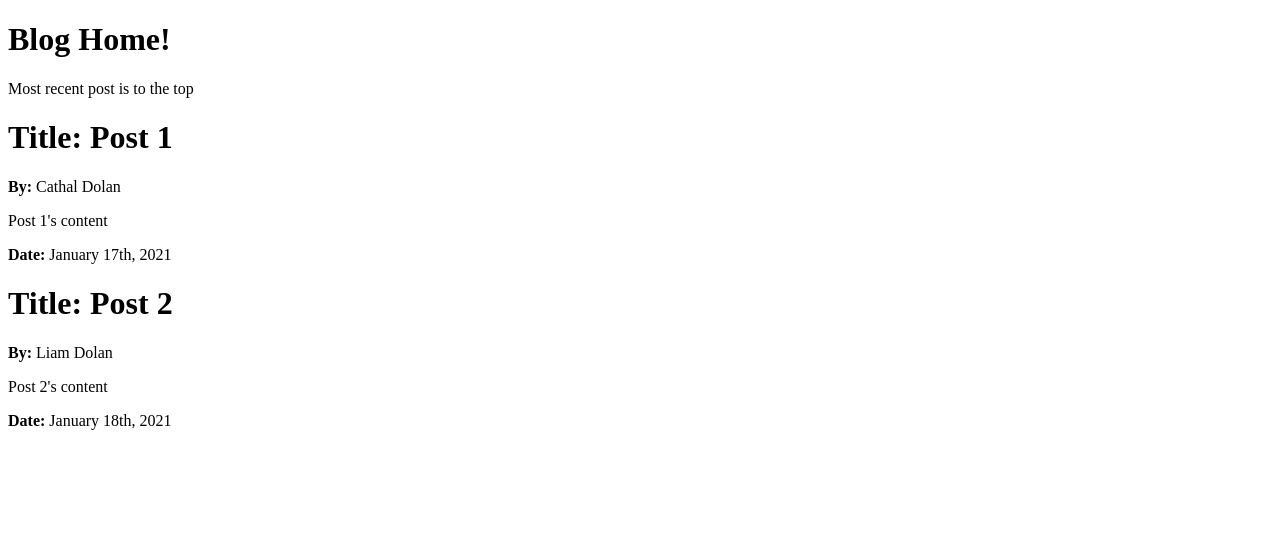
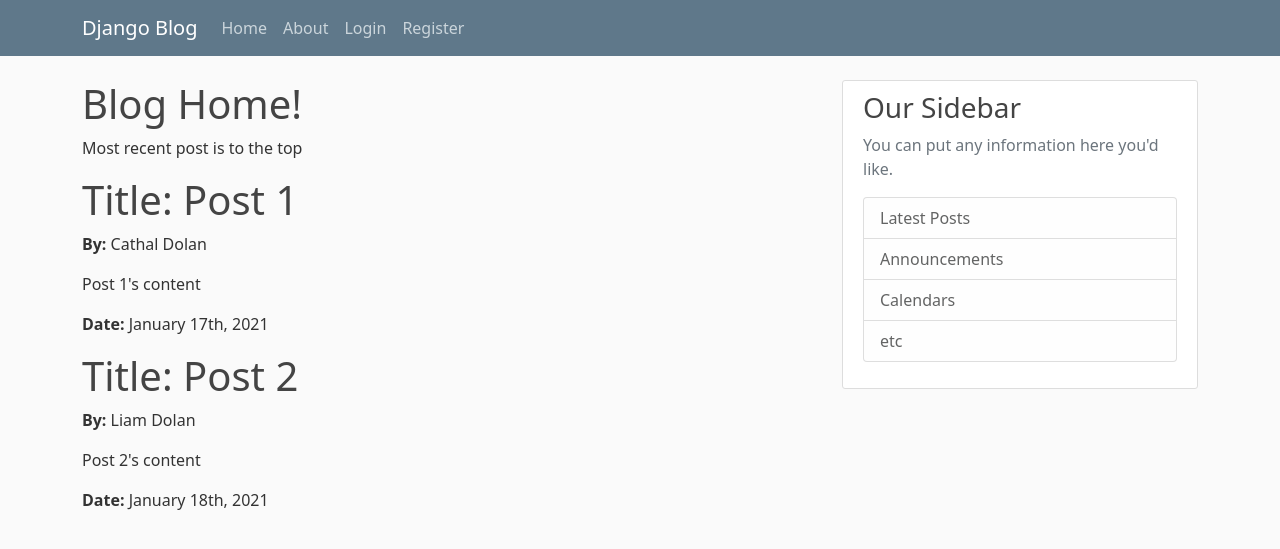
Before and after one commit to CathalDolan/corey_django_blog, a Django app: page /blog/ in a window 1280 px wide. Shown: the top 549 px of the page. Run offline with Django 3.2, Linux system fonts and the light colour scheme; some libraries are stand-ins or nearby versions.

Commit message:
Navbar and css added. Taken as snippets from https://github.com/CoreyMSchafer/code_snippets/tree/master/Django_Blog

```diff
--- /dev/null
+++ b/coreys_django_blog/blog/static/blog/main.css
@@ -0,0 +1,84 @@
+body {
+  background: #fafafa;
+  color: #333333;
+  margin-top: 5rem;
+}
+
+h1, h2, h3, h4, h5, h6 {
+  color: #444444;
+}
+
+ul {
+  margin: 0;
+}
+
+.bg-steel {
+  background-color: #5f788a;
+}
+
+.site-header .navbar-nav .nav-link {
+  color: #cbd5db;
+}
+
+.site-header .navbar-nav .nav-link:hover {
+  color: #ffffff;
+}
+
+.site-header .navbar-nav .nav-link.active {
+  font-weight: 500;
+}
+
+.content-section {
+  background: #ffffff;
+  padding: 10px 20px;
+  border: 1px solid #dddddd;
+  border-radius: 3px;
+  margin-bottom: 20px;
+}
+
+.article-title {
+  color: #444444;
+}
+
+a.article-title:hover {
+  color: #428bca;
+  text-decoration: none;
+}
+
+.article-content {
+  white-space: pre-line;
+}
+
+.article-img {
+  height: 65px;
+  width: 65px;
+  margin-right: 16px;
+}
+
+.article-metadata {
+  padding-bottom: 1px;
+  margin-bottom: 4px;
+  border-bottom: 1px solid #e3e3e3
+}
+
+.article-metadata a:hover {
+  color: #333;
+  text-decoration: none;
+}
+
+.article-svg {
+  width: 25px;
+  height: 25px;
+  vertical-align: middle;
+}
+
+.account-img {
+  height: 125px;
+  width: 125px;
+  margin-right: 20px;
+  margin-bottom: 16px;
+}
+
+.account-heading {
+  font-size: 2.5rem;
+}
--- a/coreys_django_blog/blog/templates/blog/about.html
+++ b/coreys_django_blog/blog/templates/blog/about.html
@@ -1,7 +1,5 @@
 {% extends 'blog/base.html' %}
 {% block content %}
-
     <h1>Blog About!</h1>
     <p>The about stuff about the blog</p>
-
 {% endblock content %}
--- a/coreys_django_blog/blog/templates/blog/base.html
+++ b/coreys_django_blog/blog/templates/blog/base.html
@@ -1,8 +1,12 @@
+{% load static %}
+
 <!DOCTYPE html>
 <html lang="en">
 <head>
     <meta charset="UTF-8">
     <meta name="viewport" content="width=device-width, initial-scale=1.0">
+    <link href="https://cdn.jsdelivr.net/npm/bootstrap@5.0.0-beta1/dist/css/bootstrap.min.css" rel="stylesheet" integrity="sha384-giJF6kkoqNQ00vy+HMDP7azOuL0xtbfIcaT9wjKHr8RbDVddVHyTfAAsrekwKmP1" crossorigin="anonymous">
+    <link rel="stylesheet" type="text/css" href="{% static 'blog/main.css' %}">
     {% if title %}
         <title>Django Blog - {{ title }}</title>
     {% else %}
@@ -10,6 +14,50 @@
     {% endif %}
 </head>
 <body>
-    {% block content %}{% endblock %}
+    <header class="site-header">
+      <nav class="navbar navbar-expand-md navbar-dark bg-steel fixed-top">
+        <div class="container">
+          <a class="navbar-brand mr-4" href="{% url 'blog-home' %}">Django Blog</a>
+          <button class="navbar-toggler" type="button" data-toggle="collapse" data-target="#navbarToggle" aria-controls="navbarToggle" aria-expanded="false" aria-label="Toggle navigation">
+          <span class="navbar-toggler-icon"></span>
+          </button>
+          <div class="collapse navbar-collapse" id="navbarToggle">
+            <div class="navbar-nav mr-auto">
+              <a class="nav-item nav-link" href="{% url 'blog-home' %}">Home</a>
+              <a class="nav-item nav-link" href="{% url 'blog-about' %}">About</a>
+            </div>
+            <!-- Navbar Right Side -->
+            <div class="navbar-nav">
+              <a class="nav-item nav-link" href="#">Login</a>
+              <a class="nav-item nav-link" href="#">Register</a>
+            </div>
+          </div>
+        </div>
+      </nav>
+    </header>
+    <main role="main" class="container">
+      <div class="row">
+        <div class="col-md-8">
+          {% block content %}{% endblock %}
+        </div>
+        <div class="col-md-4">
+          <div class="content-section">
+            <h3>Our Sidebar</h3>
+            <p class="text-muted">You can put any information here you'd like.
+              <ul class="list-group">
+                <li class="list-group-item list-group-item-light">Latest Posts</li>
+                <li class="list-group-item list-group-item-light">Announcements</li>
+                <li class="list-group-item list-group-item-light">Calendars</li>
+                <li class="list-group-item list-group-item-light">etc</li>
+              </ul>
+            </p>
+          </div>
+        </div>
+      </div>
+    </main>
 </body>
+
+    <script src="https://cdn.jsdelivr.net/npm/@popperjs/core@2.5.4/dist/umd/popper.min.js" integrity="sha384-q2kxQ16AaE6UbzuKqyBE9/u/KzioAlnx2maXQHiDX9d4/zp8Ok3f+M7DPm+Ib6IU" crossorigin="anonymous"></script>
+    <script src="https://cdn.jsdelivr.net/npm/bootstrap@5.0.0-beta1/dist/js/bootstrap.min.js" integrity="sha384-pQQkAEnwaBkjpqZ8RU1fF1AKtTcHJwFl3pblpTlHXybJjHpMYo79HY3hIi4NKxyj" crossorigin="anonymous"></script>
+
 </html>
```
